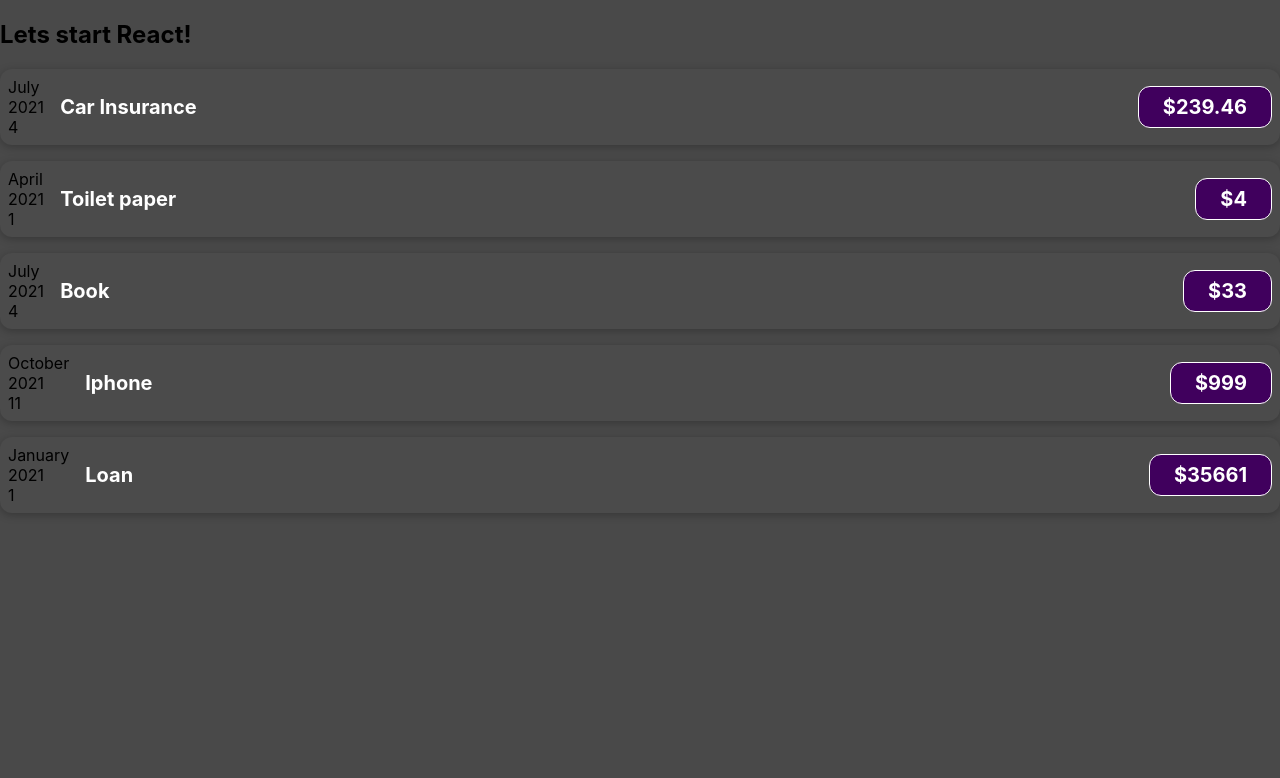
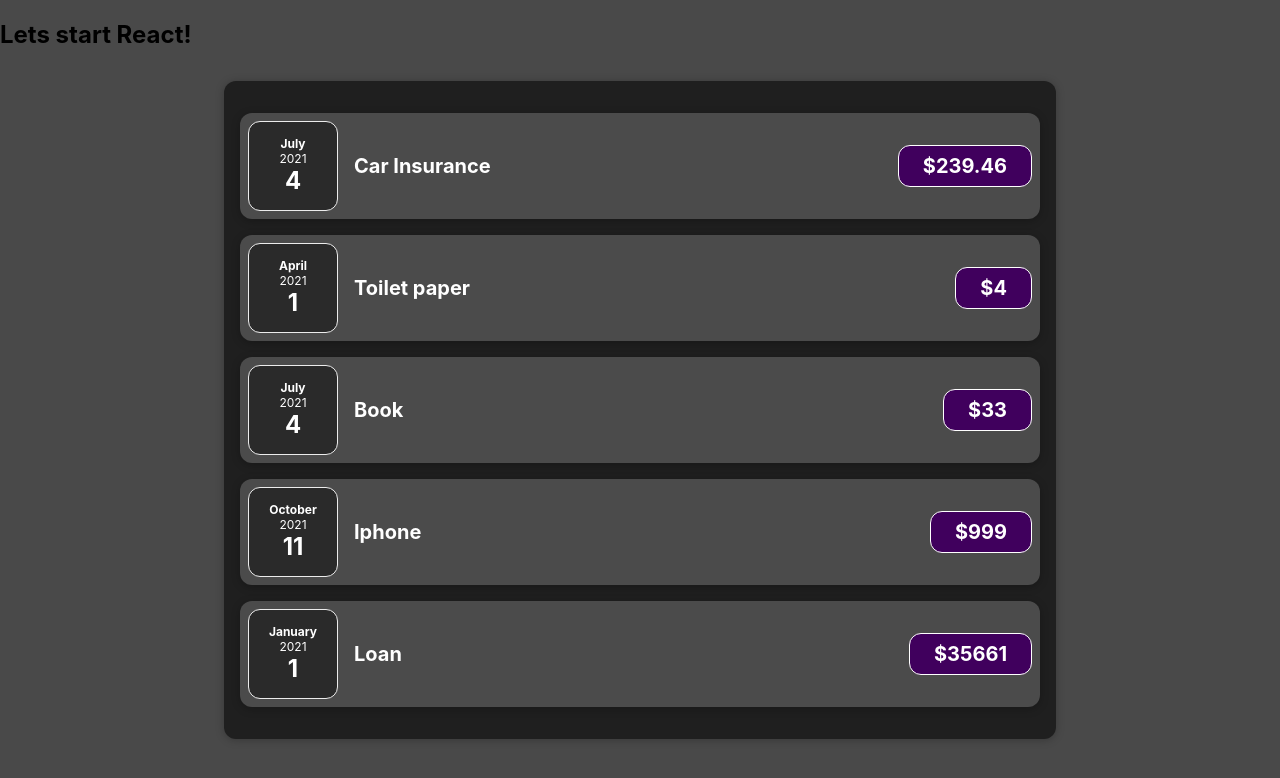
Before and after one commit to s-deep3k/Expense-Tracker, a JavaScript app: page / in a window 1280 px wide. Shown: the top 778 px of the page. Built offline with nearby package versions, Linux system fonts and the light colour scheme.

Commit message:
optimising expenses and props

```diff
--- a/src/App.js
+++ b/src/App.js
@@ -1,4 +1,4 @@
-import ExpenseItem from "./components/ExpenseItem";
+import Expenses from "./components/Expenses";
 function App() {
   const expenses = [
     {
@@ -33,33 +33,9 @@ function App() {
     },
   ];
   return (
-    <div>
+    <div >
       <h2>Lets start React!</h2>
-      <ExpenseItem
-        title={expenses[0].title}
-        amount={expenses[0].amount}
-        date={expenses[0].date}
-      ></ExpenseItem>
-      <ExpenseItem
-        title={expenses[1].title}
-        amount={expenses[1].amount}
-        date={expenses[1].date}
-      ></ExpenseItem>
-      <ExpenseItem
-        title={expenses[2].title}
-        amount={expenses[2].amount}
-        date={expenses[2].date}
-      ></ExpenseItem>
-      <ExpenseItem
-        title={expenses[3].title}
-        amount={expenses[3].amount}
-        date={expenses[3].date}
-      ></ExpenseItem>
-      <ExpenseItem
-        title={expenses[4].title}
-        amount={expenses[4].amount}
-        date={expenses[4].date}
-      ></ExpenseItem>
+      <Expenses expenses={expenses}></Expenses>
     </div>
   );
 }
--- /dev/null
+++ b/src/components/ExpenseDate.css
@@ -0,0 +1,26 @@
+.expense-date {
+    display: flex;
+    flex-direction: column;
+    width: 5.5rem;
+    height: 5.5rem;
+    border: 1px solid #ececec;
+    background-color: #2a2a2a;
+    color: white;
+    border-radius: 12px;
+    align-items: center;
+    justify-content: center;
+  }
+
+  .expense-date__month {
+    font-size: 0.75rem;
+    font-weight: bold;
+  }
+
+  .expense-date__year {
+    font-size: 0.75rem;
+  }
+
+  .expense-date__day {
+    font-size: 1.5rem;
+    font-weight: bold;
+  }
--- /dev/null
+++ b/src/components/ExpenseDate.js
@@ -0,0 +1,16 @@
+import "./ExpenseDate.css";
+
+function ExpenseDate(props) {
+  const day = props.date.toLocaleString("en-US", { day: "numeric" });
+  const month = props.date.toLocaleString("en-US", { month: "long" });
+  const year = props.date.getFullYear();
+  return (
+    <div className="expense-date">
+      <div className="expense-date__month">{month}</div>
+      <div className="expense-date__year">{year}</div>
+      <div className="expense-date__day">{day}</div>
+    </div>
+  );
+}
+
+export default ExpenseDate;
--- a/src/components/ExpenseItem.css
+++ b/src/components/ExpenseItem.css
@@ -54,30 +54,3 @@
       padding: 0.5rem 1.5rem;
     }
   }
-
-.expense-date {
-    display: flex;
-    flex-direction: column;
-    width: 5.5rem;
-    height: 5.5rem;
-    border: 1px solid #ececec;
-    background-color: #2a2a2a;
-    color: white;
-    border-radius: 12px;
-    align-items: center;
-    justify-content: center;
-  }
-
-  .expense-date__month {
-    font-size: 0.75rem;
-    font-weight: bold;
-  }
-
-  .expense-date__year {
-    font-size: 0.75rem;
-  }
-
-  .expense-date__day {
-    font-size: 1.5rem;
-    font-weight: bold;
-  }
--- a/src/components/ExpenseItem.js
+++ b/src/components/ExpenseItem.js
@@ -1,16 +1,11 @@
 import "./ExpenseItem.css";
+import ExpenseDate from "./ExpenseDate";
 
 function ExpenseItem(props) {
-  const day = props.date.toLocaleString('en-US',{day:'numeric'})
-  const month = props.date.toLocaleString('en-US',{month:'long'})
-  const year = props.date.getFullYear()
+
   return (
     <div className="expense-item">
-      <div>
-        <div>{month}</div>
-        <div>{year}</div>
-        <div>{day}</div>
-      </div>
+      <ExpenseDate date={props.date}></ExpenseDate>
       <div className="expense-item__description">
         <h2>{props.title}</h2>
       </div>
--- /dev/null
+++ b/src/components/Expenses.css
@@ -0,0 +1,9 @@
+.expenses {
+    padding: 1rem;
+    background-color: rgb(31, 31, 31);
+    margin: 2rem auto;
+    width: 50rem;
+    max-width: 95%;
+    border-radius: 12px;
+    box-shadow: 0 1px 8px rgba(0, 0, 0, 0.25);
+  }
--- /dev/null
+++ b/src/components/Expenses.js
@@ -0,0 +1,35 @@
+import "./Expenses.css";
+import ExpenseItem from "./ExpenseItem";
+function Expenses(props) {
+  const expenses = props.expenses;
+  return (
+    <div className="expenses">
+      <ExpenseItem
+        title={expenses[0].title}
+        amount={expenses[0].amount}
+        date={expenses[0].date}
+      ></ExpenseItem>
+      <ExpenseItem
+        title={expenses[1].title}
+        amount={expenses[1].amount}
+        date={expenses[1].date}
+      ></ExpenseItem>
+      <ExpenseItem
+        title={expenses[2].title}
+        amount={expenses[2].amount}
+        date={expenses[2].date}
+      ></ExpenseItem>
+      <ExpenseItem
+        title={expenses[3].title}
+        amount={expenses[3].amount}
+        date={expenses[3].date}
+      ></ExpenseItem>
+      <ExpenseItem
+        title={expenses[4].title}
+        amount={expenses[4].amount}
+        date={expenses[4].date}
+      ></ExpenseItem>
+    </div>
+  );
+}
+export default Expenses;
```
